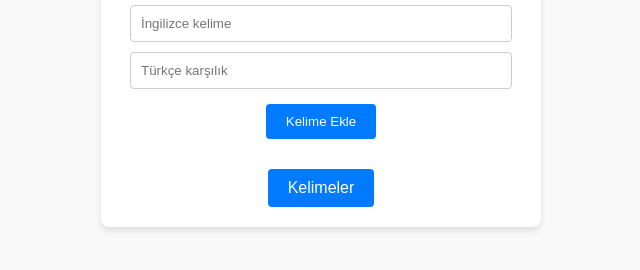
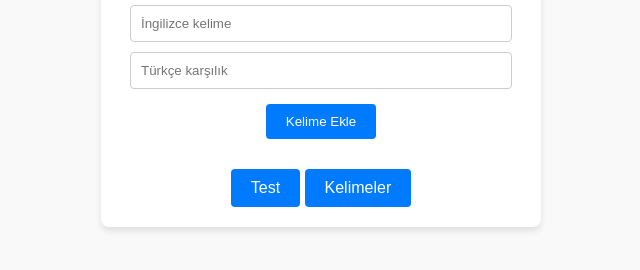
Before and after one commit to MuMSuZ/dil, a plain HTML site: page index.html in a window 1280 px wide. Shown: the part 336-606 px from the top of the page, without its empty margins (319-959 px from the left). Drawn offline with Linux system fonts and the light colour scheme.

Commit message:
Update index.html

```diff
--- a/index.html
+++ b/index.html
@@ -14,6 +14,7 @@
       <input id="translation" type="text" placeholder="Türkçe karşılık">
       <button id="add-word">Kelime Ekle</button>
     </div>
+    <a href="https://mumsuz.github.io/dil/test.html" class="link">Test</a>
     <a href="words.html" class="link">Kelimeler</a>
   </div>
   <script src="add.js"></script>
```
